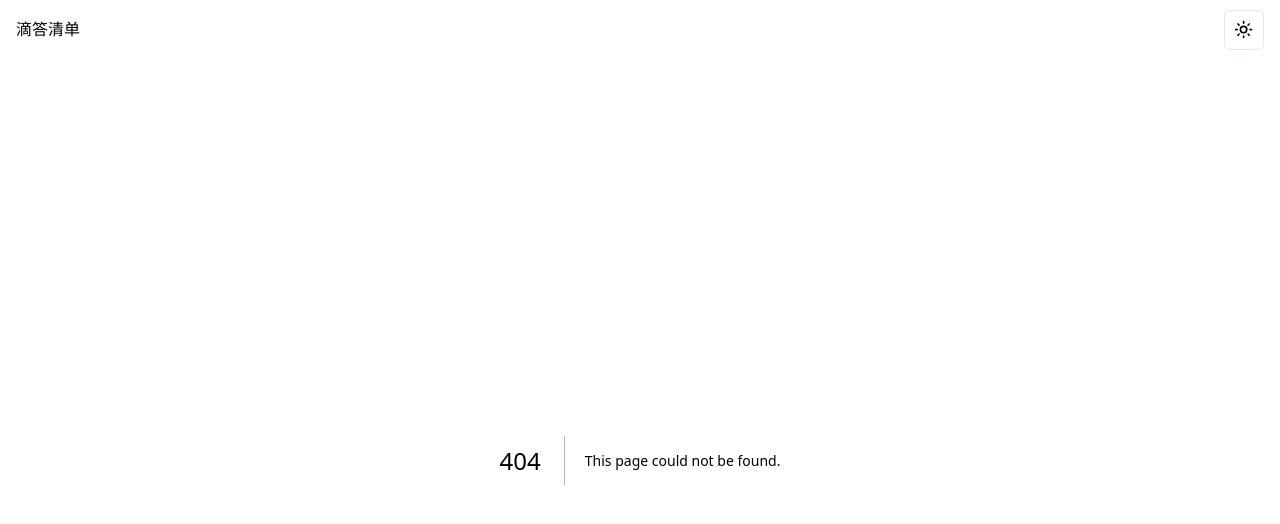
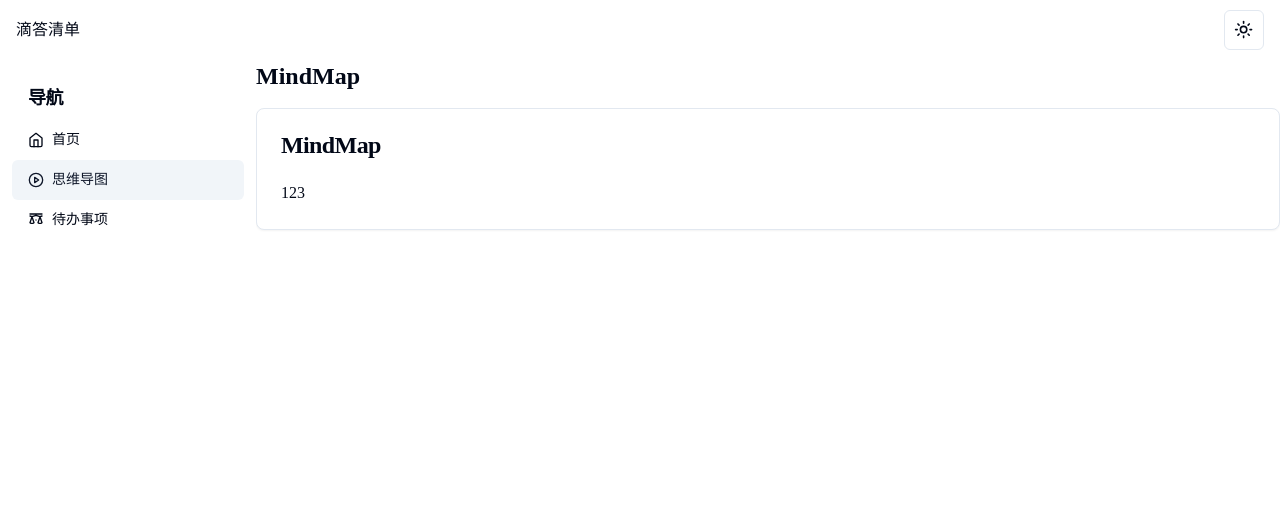
Before and after one commit to xianjianlf2/todo, a Next.js app: page /mindmap in a window 1280 px wide. Before the commit this address had no page. Shown: the top 524 px of the page. Built offline with nearby package versions, Linux system fonts and the light colour scheme.

Commit message:
chore: chore

```diff
--- a/package.json
+++ b/package.json
@@ -47,6 +47,7 @@
     "@radix-ui/react-toggle-group": "^1.1.0",
     "@radix-ui/react-tooltip": "^1.1.2",
     "@t3-oss/env-nextjs": "^0.10.1",
+    "@xyflow/react": "^12.3.0",
     "class-variance-authority": "^0.7.0",
     "clsx": "^2.1.1",
     "cmdk": "^1.0.0",
--- a/src/app/layout.tsx
+++ b/src/app/layout.tsx
@@ -1,4 +1,5 @@
 import Header from "@/components/Header";
+import Sidebar from "@/components/Sidebar";
 import ThemeProvider from "@/components/ThemeProvider";
 import { Toaster } from "@/components/ui/toaster";
 import zhCNlocales from "@/locales/zh.json";
@@ -20,8 +21,8 @@ export default function RootLayout({
   const localization = merge(zhCN, zhCNlocales);
   return (
     <ClerkProvider localization={localization}>
-      <html lang="zh-CN" suppressHydrationWarning>
-        <body>
+      <html lang="zh-CN" suppressHydrationWarning className="h-full">
+        <body className="flex h-full flex-col">
           <ThemeProvider
             attribute="class"
             defaultTheme="system"
@@ -29,7 +30,10 @@ export default function RootLayout({
             disableTransitionOnChange
           >
             <Header />
-            <div className="flex w-full flex-col items-center">{children}</div>
+            <div className="flex flex-1 overflow-hidden">
+              <Sidebar />
+              <main className="flex-1 overflow-hidden">{children}</main>
+            </div>
             <Toaster />
           </ThemeProvider>
         </body>
--- /dev/null
+++ b/src/app/mindmap/page.tsx
@@ -0,0 +1,18 @@
+import MindMap from "@/components/MindMap";
+import { Skeleton } from "@/components/ui/skeleton";
+import { Suspense } from "react";
+
+function MindMapFallback() {
+  return <Skeleton className="h-[180px] w-full" />;
+}
+
+export default function MindMapPage() {
+  return (
+    <div className="space-y-4">
+      <h1 className="text-2xl font-bold">MindMap</h1>
+      <Suspense fallback={<MindMapFallback />}>
+        <MindMap />
+      </Suspense>
+    </div>
+  );
+}
--- a/src/app/page.tsx
+++ b/src/app/page.tsx
@@ -1,5 +1,6 @@
 import { CheckLists } from "@/components/CheckLists";
 import CreateListModal from "@/components/CreateListModal";
+import { PageContent, PageHeader, PageLayout } from "@/components/layouts/PageLayout";
 import {
   Card,
   CardDescription,
@@ -10,7 +11,6 @@ import {
 import { Skeleton } from "@/components/ui/skeleton";
 import { currentUser } from "@clerk/nextjs/server";
 import { Suspense } from "react";
-
 
 async function Welcome() {
   const user = await currentUser();
@@ -40,13 +40,17 @@ function WelcomeFallback() {
 
 export default function HomePage() {
   return (
-    <main className="flex w-full flex-col items-center px-4">
-      <Suspense fallback={<WelcomeFallback />}>
-        <Welcome />
-      </Suspense>
-      <Suspense fallback={<WelcomeFallback />}>
-        <CheckLists  />
-      </Suspense>
-    </main>
+    <PageLayout>
+      <PageHeader>
+        <Suspense fallback={<WelcomeFallback />}>
+          <Welcome />
+        </Suspense>
+      </PageHeader>
+      <PageContent>
+        <Suspense fallback={<WelcomeFallback />}>
+          <CheckLists />
+        </Suspense>
+      </PageContent>
+    </PageLayout>
   );
 }
--- a/src/components/CheckLists.tsx
+++ b/src/components/CheckLists.tsx
@@ -12,10 +12,12 @@ import {
   CardHeader,
   CardTitle,
 } from "./ui/card";
+import { ScrollArea } from "./ui/scroll-area";
 
 interface CheckListProps {
-  checkList: List;
+  checkList: List & { tasks: Task[] };
 }
+
 function CheckList({ checkList }: CheckListProps) {
   const { name, color, tasks } = checkList;
   return (
@@ -61,11 +63,13 @@ export async function CheckLists() {
 
   return (
     <>
-      <div className="mt-6 flex w-full flex-col gap-4">
+      <ScrollArea className="h-full w-full">
+        <div className="mt-6 flex w-full flex-col gap-4">
         {checkLists.map((checkList) => (
           <CheckList key={checkList.id} checkList={checkList} />
-        ))}
-      </div>
+          ))}
+        </div>
+      </ScrollArea>
     </>
   );
 }
--- /dev/null
+++ b/src/components/MindMap.tsx
@@ -0,0 +1,25 @@
+import { Card, CardContent, CardHeader, CardTitle } from "@/components/ui/card";
+import { ReactFlow } from "@xyflow/react";
+import "@xyflow/react/dist/style.css";
+import React from "react";
+
+const initialNodes = [
+  { id: "1", position: { x: 0, y: 0 }, data: { label: "1" } },
+  { id: "2", position: { x: 0, y: 100 }, data: { label: "2" } },
+];
+const initialEdges = [{ id: "e1-2", source: "1", target: "2" }];
+
+const MindMap: React.FC = () => {
+  return (
+    <Card>
+      <CardHeader>
+        <CardTitle>MindMap</CardTitle>
+      </CardHeader>
+      <CardContent>
+        <span>123</span>
+        <ReactFlow nodes={initialNodes} edges={initialEdges} />
+      </CardContent>
+    </Card>
+  );
+};
+export default MindMap;
--- /dev/null
+++ b/src/components/Sidebar.tsx
@@ -0,0 +1,87 @@
+"use client";
+
+import { Button } from "@/components/ui/button";
+import Link from "next/link";
+import { usePathname } from "next/navigation";
+
+const Sidebar: React.FC = () => {
+  const pathname = usePathname();
+
+  return (
+    <div className="w-64 pb-12">
+      <div className="space-y-4 py-4">
+        <div className="px-3 py-2">
+          <h2 className="mb-2 px-4 text-lg font-semibold tracking-tight">
+            导航
+          </h2>
+          <div className="space-y-1">
+            <Link href="/">
+              <Button
+                variant={pathname === "/" ? "secondary" : "ghost"}
+                className="w-full justify-start"
+              >
+                <svg
+                  xmlns="http://www.w3.org/2000/svg"
+                  viewBox="0 0 24 24"
+                  fill="none"
+                  stroke="currentColor"
+                  strokeWidth="2"
+                  strokeLinecap="round"
+                  strokeLinejoin="round"
+                  className="mr-2 h-4 w-4"
+                >
+                  <path d="M3 9l9-7 9 7v11a2 2 0 0 1-2 2H5a2 2 0 0 1-2-2z"></path>
+                  <polyline points="9 22 9 12 15 12 15 22"></polyline>
+                </svg>
+                首页
+              </Button>
+            </Link>
+            <Link href="/mindmap">
+              <Button
+                variant={pathname === "/mindmap" ? "secondary" : "ghost"}
+                className="w-full justify-start"
+              >
+                <svg
+                  xmlns="http://www.w3.org/2000/svg"
+                  viewBox="0 0 24 24"
+                  fill="none"
+                  stroke="currentColor"
+                  strokeWidth="2"
+                  strokeLinecap="round"
+                  strokeLinejoin="round"
+                  className="mr-2 h-4 w-4"
+                >
+                  <circle cx="12" cy="12" r="10"></circle>
+                  <polygon points="10 8 16 12 10 16 10 8"></polygon>
+                </svg>
+                思维导图
+              </Button>
+            </Link>
+            <Link href="/todo">
+              <Button
+                variant={pathname === "/todo" ? "secondary" : "ghost"}
+                className="w-full justify-start"
+              >
+                <svg
+                  xmlns="http://www.w3.org/2000/svg"
+                  viewBox="0 0 24 24"
+                  fill="none"
+                  stroke="currentColor"
+                  strokeWidth="2"
+                  strokeLinecap="round"
+                  strokeLinejoin="round"
+                  className="mr-2 h-4 w-4"
+                >
+                  <path d="M3 6l3 1m0 0l-3 9a5.002 5.002 0 006.001 0M6 7l3 9M6 7l6-2m6 2l3-1m-3 1l-3 9a5.002 5.002 0 006.001 0M18 7l3 9m-3-9l-6-2M3 3h18M12 12h.01M12 12h.01M12 12h.01M12 12h.01"></path>
+                </svg>
+                待办事项
+              </Button>
+            </Link>
+          </div>
+        </div>
+      </div>
+    </div>
+  );
+};
+
+export default Sidebar;
--- /dev/null
+++ b/src/components/layouts/PageLayout.tsx
@@ -0,0 +1,22 @@
+import { cn } from "@/lib/utils";
+
+interface PageLayoutProps {
+  children: React.ReactNode;
+  className?: string;
+}
+
+export function PageLayout({ children, className }: PageLayoutProps) {
+  return (
+    <div className={cn("flex h-full flex-col p-6", className)}>{children}</div>
+  );
+}
+
+export function PageHeader({ children, className }: PageLayoutProps) {
+  return <header className={cn("mb-4", className)}>{children}</header>;
+}
+
+export function PageContent({ children, className }: PageLayoutProps) {
+  return (
+    <div className={cn("flex-1 overflow-hidden", className)}>{children}</div>
+  );
+}
```
Also changed, not shown: 1 other file (tests, documents, lock files or other folders).
